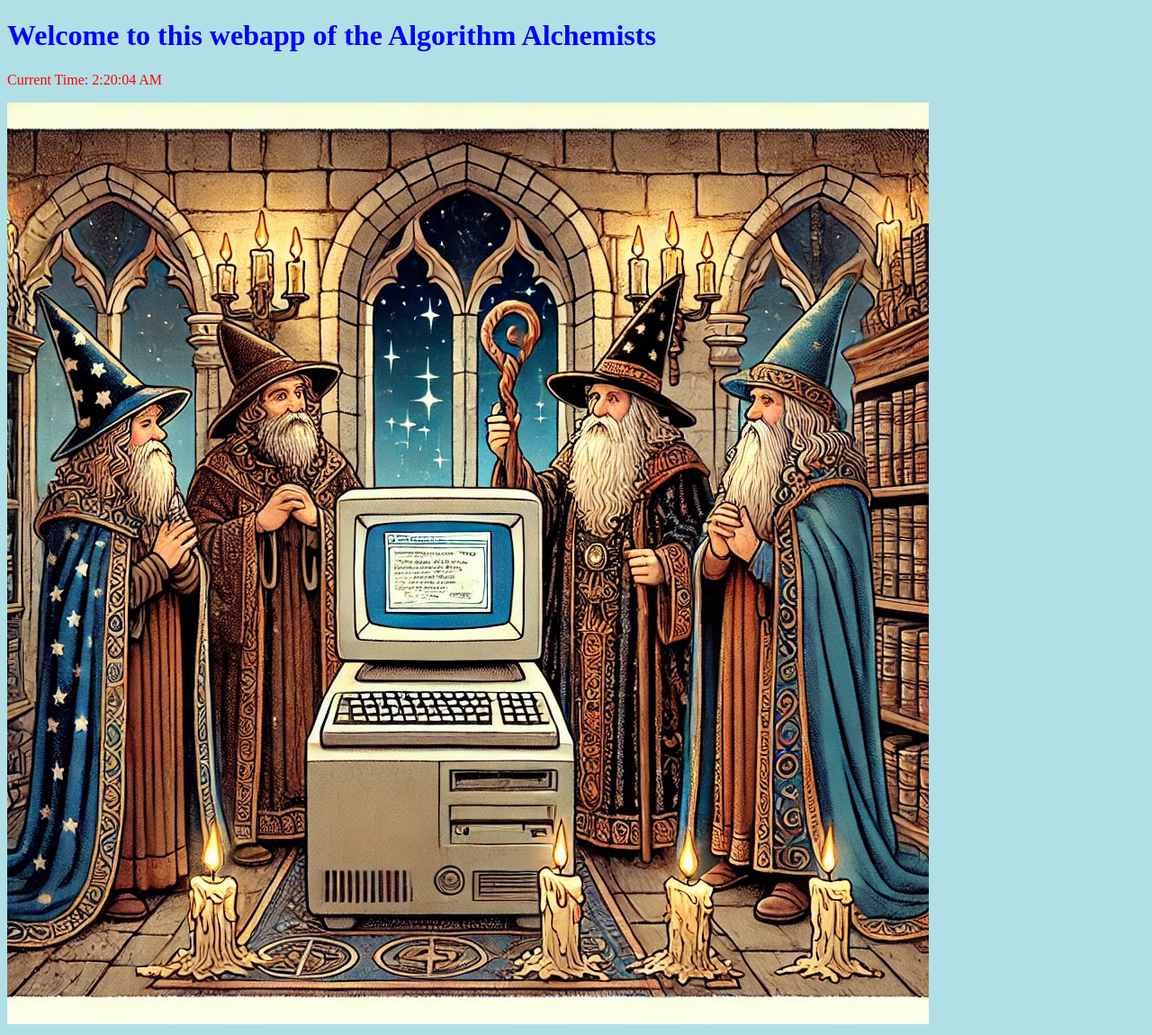
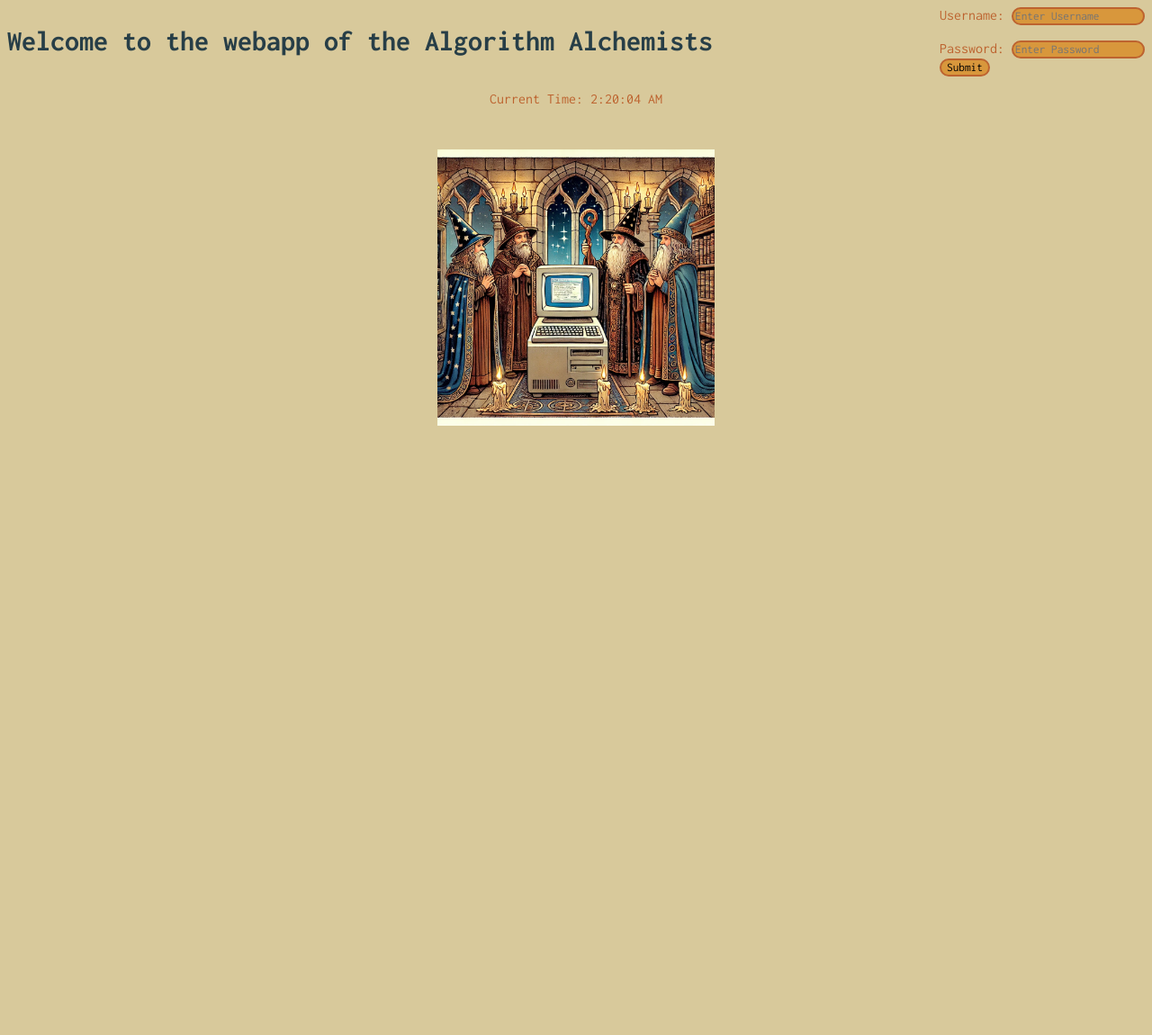
Before and after one commit to prwilkin/CSE_312, a Flask app: page / in a window 1280 px wide. Shown: the whole page at 90% size. After the commit the page ends 473 px from the top, so only its background shows below. Run offline with Flask 3, Linux system fonts and the light colour scheme.

Commit message:
implemented AJAX for login form + implemented current css + added form and edited some html formatting

```diff
--- a/webapp/static/index/index.css
+++ b/webapp/static/index/index.css
@@ -1,9 +1,75 @@
+:root{
+  --orange: #BD632F;
+--tan: #D8C99B;
+--teal: #273E47;
+  --light-orange: #D8973C;
+
+}
+
+
 body {
-  background-color: powderblue;
+  background-color: var(--tan);
+  scrollbar-color: var(--orange) var(--light-orange);
+
 }
 h1 {
-  color: blue;
+  font-family: "Inconsolata", monospace;
+  color: var(--teal);
+
 }
 p {
-  color: red;
+  font-family: "Inconsolata", monospace;
+  color: var(--orange);
+  text-align: center;
 }
+#login {
+  font-family: "Inconsolata", monospace;
+  color: var(--orange);
+  justify-self: right;
+}
+#topheader{
+  width:100%;
+  display:flex;
+  justify-content: space-between
+
+}
+
+#body-content{
+  display:block;
+}
+#login input {
+  font-family: "Inconsolata", monospace;
+  background-color: var(--light-orange);
+  border: 2px solid var(--orange);
+  border-radius: 10px;
+}
+
+#main-content{
+  display:grid;
+  align-content: center;
+  justify-content: center;
+
+}
+
+#wizard-img{
+ overflow:hidden;
+  margin:auto;
+}
+::-webkit-scrollbar {
+  width: 10px;
+}
+
+/* Track */
+::-webkit-scrollbar-track {
+  background: var(--tan);
+}
+
+/* Handle */
+::-webkit-scrollbar-thumb {
+  background: var(--light-orange);
+}
+
+/* Handle on hover */
+::-webkit-scrollbar-thumb:hover {
+  background: var(--orange);
+}
--- a/webapp/static/index/index.js
+++ b/webapp/static/index/index.js
@@ -13,6 +13,16 @@ function displayLocation() {
         document.getElementById('latLong').textContent = `Your Location: Latitude: ${lat}, Longitude: ${lon}`;
     });
 }
+//sends out a post request with username and pw info
+//auth just needs a function to recieve it, if you run the page + go into network you can read the request
+function getLogin(){
+    let username = document.getElementById("username").value
+    let password = document.getElementById("password").value
+    const request = new XMLHttpRequest();
+    let messageJSON = {"username": username,"password":password};
+    request.open("POST", "/");
+    request.send(JSON.stringify(messageJSON));
+}
 
 // set time every second
 setInterval(displayTime, 1000);
--- a/webapp/templates/index.html
+++ b/webapp/templates/index.html
@@ -1,15 +1,29 @@
 <!DOCTYPE html>
 <html lang="en">
 <head>
+    <script src="{{ url_for('static', filename='index/index.js') }}"></script>
     <meta charset="UTF-8">
-    <title>Title</title>
+    <title>Algorithm Alchemists!</title>
     <link rel="stylesheet" href="{{ url_for('static', filename='index/index.css') }}" >
+    <link rel="preconnect" href="https://fonts.googleapis.com">
+    <link rel="preconnect" href="https://fonts.gstatic.com" crossorigin>
+    <link href="https://fonts.googleapis.com/css2?family=Inconsolata:wght@200..900&display=swap" rel="stylesheet">
 </head>
 <body>
-    <h1>Welcome to this webapp of the Algorithm Alchemists</h1>
+<div id="topheader">
+    <h1>Welcome to the webapp of the Algorithm Alchemists</h1>
+    <form id="login">
+        <label for="user">Username:</label>
+        <input type="text" id="username" value="" placeholder="Enter Username"><br><br>
+        <label for="user">Password:</label>
+        <input type="text" id="password" value=""placeholder="Enter Password"><br>
+        <input type="button" value="Submit" onclick="getLogin()">
+    </form>
+</div>
+<div id="main-content">
     <p id="time"></p>
     <p id="latLong"></p>
-    <img src="{{ url_for('static', filename='index/4wizardsComputer.png') }}">
-    <script src="{{ url_for('static', filename='index/index.js') }}"></script>
+    <img id="wizard-img" style="width:30%;height:auto" src="{{ url_for('static', filename='index/4wizardsComputer.png') }}">
+</div>
 </body>
 </html>
```
